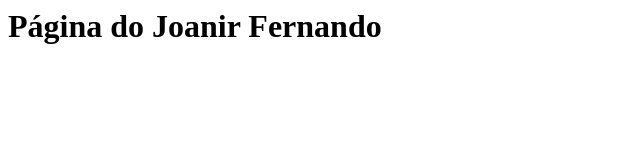
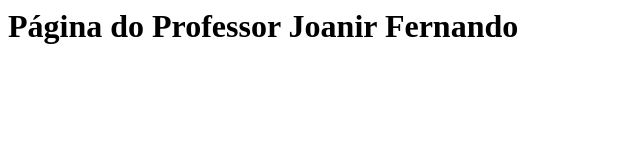
Before and after one commit to JoanirRibeiro/1oB, a plain HTML site: page index.html in a window 1280 px wide. Shown: the whole page, without its empty margins (0-640 px from the left). Drawn offline with Linux system fonts and the light colour scheme.

Commit message:
Update index.html

```diff
--- a/index.html
+++ b/index.html
@@ -1,3 +1,3 @@
 <html>
-  <h1>Página do Joanir Fernando</h1>
-</html>
+  <h1>Página do Professor Joanir Fernando</h1>
+ </html>
```
